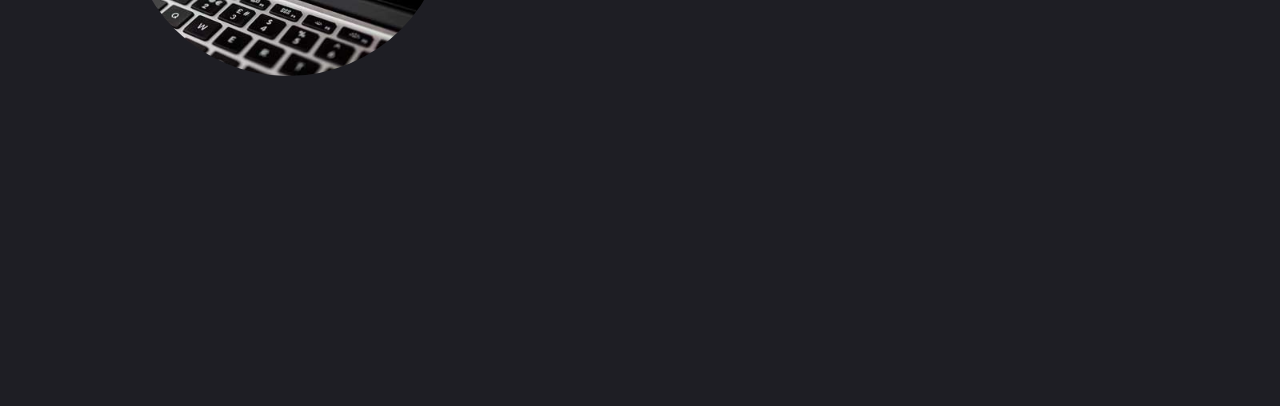
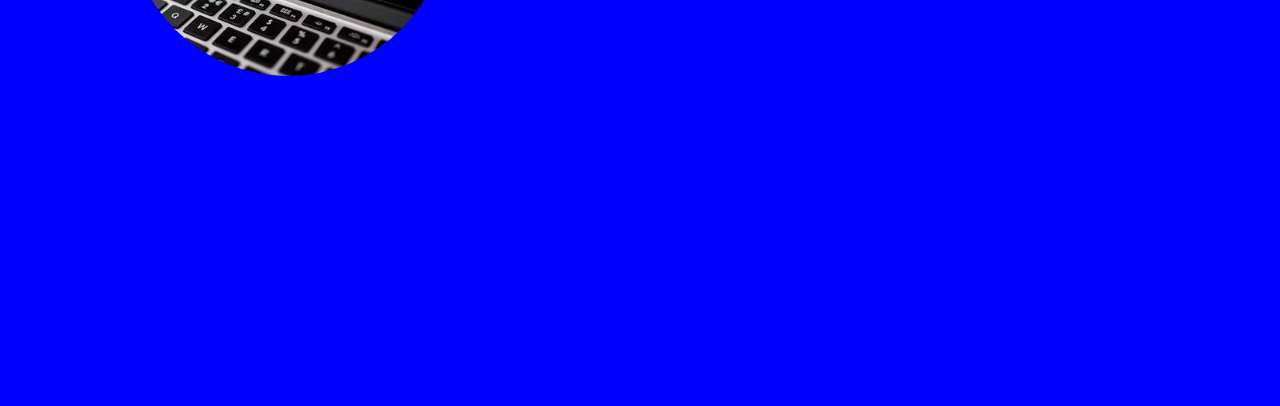
Before and after one commit to alexmuniz96/portfolio, a plain HTML site: page index.html in a window 1280 px wide. Shown: the part 394-800 px from the top of the page. Drawn offline with Linux system fonts and the light colour scheme.

Commit message:
fundoazul

```diff
--- a/css/styles.css
+++ b/css/styles.css
@@ -7,7 +7,7 @@ html,body {
 
 body{
 
-	background-color: #1E1E24;
+	background-color: blue;
     font-family: 'Raleway', sans-serif;
 
 }
```
